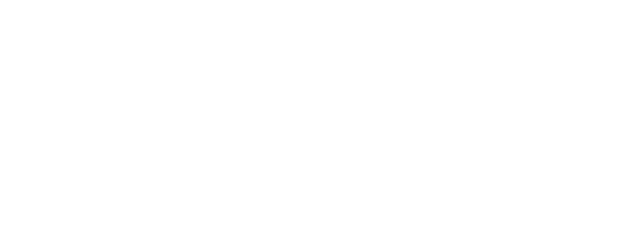
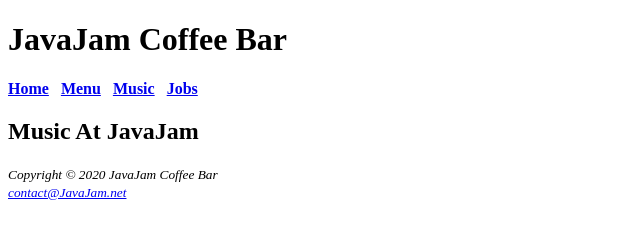
Before and after one commit to lucass-bakeryy/JavaJam, a plain HTML site: page music.html in a window 1280 px wide. Shown: the whole page, without its empty margins (0-640 px from the left). Drawn offline with Linux system fonts and the light colour scheme.

Commit message:
Update music.html

```diff
--- a/music.html
+++ b/music.html
@@ -1,10 +1,27 @@
 <!DOCTYPE html>
 <html lang="en">
 <head>
-<title></title>
+<title>JavaJam Coffee Bar Music</title>
 <meta charset="utf-8">
 </head>
 <body>
-
+<h1>JavaJam Coffee Bar</h1>
+<nav>
+<b>
+<a href="index.html">Home</a> &nbsp;
+<a href="menu.html">Menu</a> &nbsp;
+<a href="music.html">Music</a> &nbsp;
+<a href="jobs.html">Jobs</a>
+</b>
+</nav>
+<main>
+<h2>Music At JavaJam</h2>
+</main>
+<footer>
+<small><i>
+  Copyright &copy; 2020 JavaJam Coffee Bar<br>
+  <a href="mailto:lsolis26@bbrook.k12.nj.us">contact@JavaJam.net</a>
+</i></small>
+</footer>
 </body>
 </html>
```
